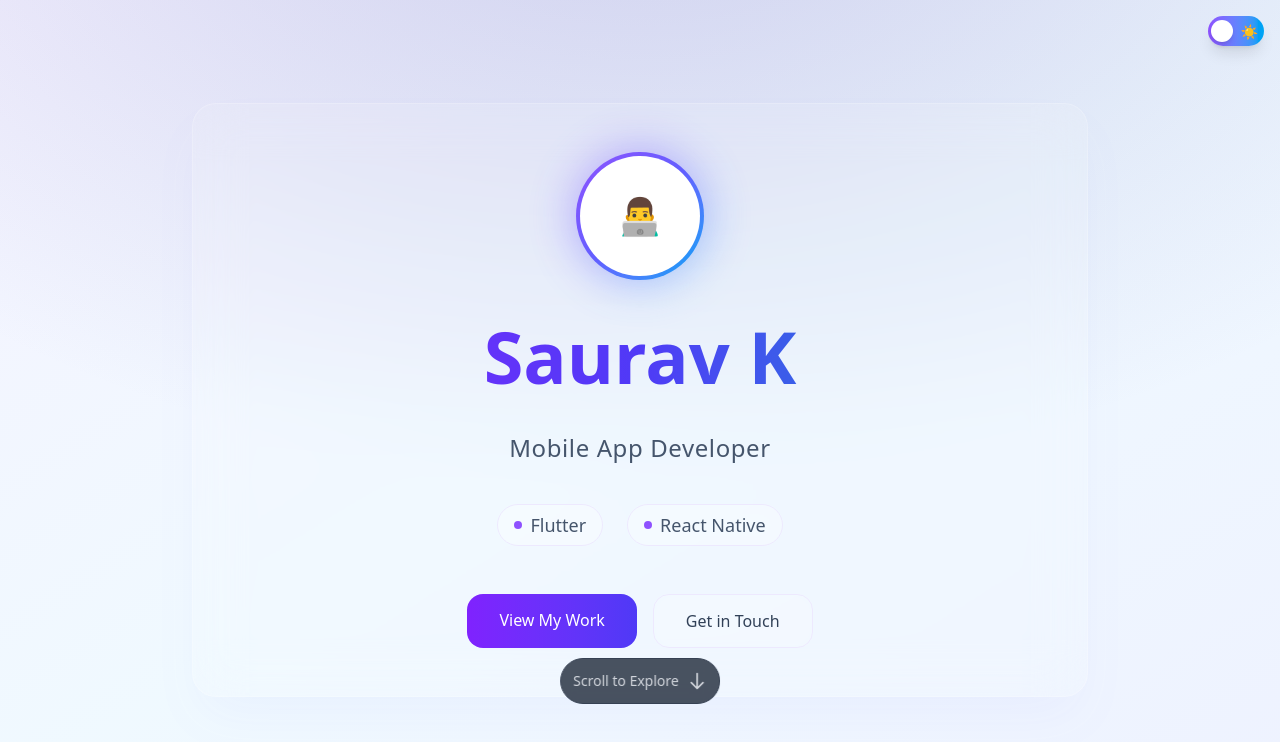
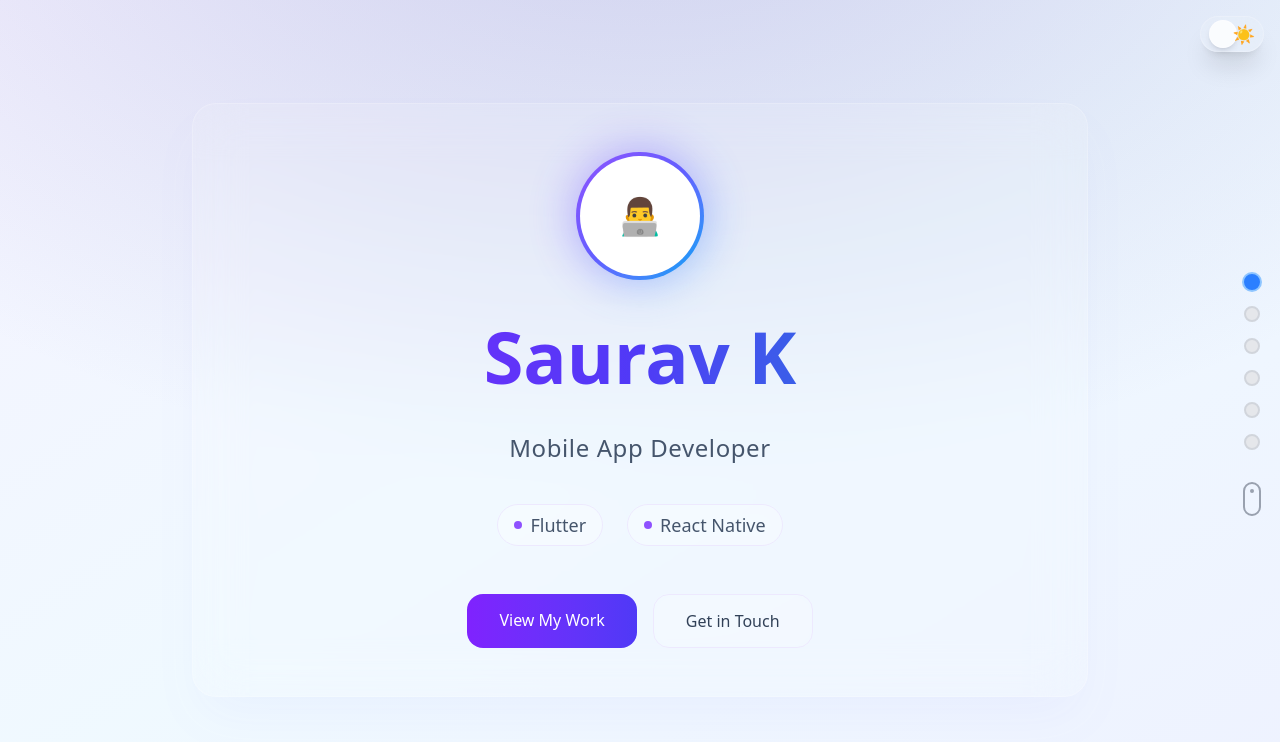
Before and after one commit to sauravkoduvalli/saurav_portfolio, a React (Vite) app: page / in a window 1280 px wide. Shown: the top 742 px of the page. Built offline with nearby package versions, Linux system fonts and the light colour scheme.

Commit message:
refactor: restructure theme context and improve ThemeToggle component with responsive design and animations

```diff
--- a/src/components/ThemeToggle.tsx
+++ b/src/components/ThemeToggle.tsx
@@ -1,36 +1,54 @@
-import { useTheme } from '../contexts/ThemeContext';
-import { Switch } from '@headlessui/react';
+import { motion } from 'framer-motion';
+import { useTheme } from '../contexts/useThemeContext';
+
+// Responsive knob positions for mobile and desktop
+const getKnobX = (isDark: boolean) => {
+  if (typeof window !== 'undefined') {
+    if (window.innerWidth < 640) {
+      return isDark ? 20 : 0; // mobile/tablet
+    }
+  }
+  return isDark ? 24 : 0; // desktop (adjusted from 30 to 24)
+};
 
 export default function ThemeToggle() {
   const { theme, toggleTheme } = useTheme();
   const isDark = theme === 'dark';
 
   return (
-    <div className="relative">
-      <Switch
-        checked={isDark}
-        onChange={toggleTheme}
-        className={`${
-          isDark
-            ? 'bg-gradient-to-r from-violet-600 to-sky-600 dark:from-violet-500 dark:to-sky-500'
-            : 'bg-gradient-to-r from-violet-500 to-sky-500'
-        } relative inline-flex h-[26px] w-[50px] shrink-0 cursor-pointer items-center rounded-full transition-colors duration-300 ease-in-out focus:outline-none focus:ring-2 focus:ring-violet-400 focus:ring-offset-2 shadow-lg backdrop-blur-xl sm:h-[30px] sm:w-[56px]`}
+    <div
+      className="fixed z-50 top-2 right-2 sm:top-4 sm:right-4 flex items-center"
+      aria-label="Toggle theme"
+      role="switch"
+      aria-checked={isDark}
+      tabIndex={0}
+      onKeyDown={e => (e.key === 'Enter' || e.key === ' ') && toggleTheme()}
+    >
+      <button
+        onClick={toggleTheme}
+        className="relative flex items-center w-12 h-7 sm:w-16 sm:h-9 px-1 sm:px-2 rounded-full transition-colors duration-300 focus:outline-none focus:ring-2 focus:ring-violet-400 focus:ring-offset-2 shadow-xl bg-white/10 dark:bg-black/30 backdrop-blur-md border border-white/20 dark:border-black/30 hover:shadow-[0_0_16px_2px_rgba(139,92,246,0.25)] group"
+        aria-label={isDark ? 'Switch to light mode' : 'Switch to dark mode'}
+        title={isDark ? 'Switch to light mode' : 'Switch to dark mode'}
+        style={{ minWidth: 48 }}
       >
-        <span className="sr-only">Toggle theme</span>
-        <span
-          className={`${
-            isDark ? 'translate-x-[24px] sm:translate-x-[28px]' : 'translate-x-[3px]'
-          } pointer-events-none inline-block h-[20px] w-[20px] transform rounded-full bg-white transition-transform duration-300 ease-in-out shadow-md sm:h-[22px] sm:w-[22px]`}
+        {/* Moon icon on the left, only in dark mode, outside the knob */}
+        {isDark && (
+          <span className="z-10 text-base sm:text-lg select-none text-violet-300 mr-auto">🌙</span>
+        )}
+        {/* Sun icon on the right, only in light mode, outside the knob */}
+        {!isDark && (
+          <span className="z-10 text-base sm:text-lg select-none text-yellow-400 ml-auto">☀️</span>
+        )}
+        {/* Toggle knob, slides to the icon */}
+        <motion.span
+          className="absolute top-1/2 left-1 sm:left-2 w-5 h-5 sm:w-7 sm:h-7 rounded-full bg-white/80 dark:bg-zinc-900 shadow-md border border-white/30 dark:border-zinc-800 backdrop-blur-lg -translate-y-1/2"
+          initial={false}
+          animate={{ x: getKnobX(isDark) }}
+          transition={{ type: 'spring', stiffness: 400, damping: 30 }}
         />
-        <span
-          className={`absolute ${
-            isDark ? 'left-[6px]' : 'right-[6px]'
-          } text-[12px] text-white pointer-events-none select-none sm:text-[14px]`}
-          aria-hidden="true"
-        >
-          {isDark ? '🌙' : '☀️'}
-        </span>
-      </Switch>
+        {/* Glow effect on hover */}
+        <span className="absolute inset-0 rounded-full pointer-events-none group-hover:shadow-[0_0_24px_4px_rgba(139,92,246,0.25)] transition-all duration-300" />
+      </button>
     </div>
   );
 }
--- /dev/null
+++ b/src/components/VerticalScrollNav.tsx
@@ -0,0 +1,40 @@
+import React from 'react';
+import type { ReactNode } from 'react';
+
+interface Section {
+  id: string;
+  component: ReactNode;
+}
+
+interface VerticalScrollNavProps {
+  sections: Section[];
+  currentSection: number;
+  onDotClick: (index: number) => void;
+}
+
+const VerticalScrollNav: React.FC<VerticalScrollNavProps> = ({ sections, currentSection, onDotClick }) => (
+  <div className="hidden lg:flex flex-col items-center gap-4 fixed right-4 top-1/2 -translate-y-1/2 z-[200] select-none">
+    {sections.map((section, idx) => (
+      <button
+        key={section.id}
+        aria-label={`Go to section ${idx + 1}`}
+        onClick={() => onDotClick(idx)}
+        className={`transition-all duration-300 w-4 h-4 rounded-full border-2 focus:outline-none
+          ${currentSection === idx
+            ? 'border-blue-500 bg-blue-500 ring-2 ring-blue-300 dark:ring-blue-700'
+            : 'border-gray-300 dark:border-gray-600 bg-gray-200 dark:bg-gray-700 hover:border-blue-400 hover:bg-blue-200 dark:hover:bg-blue-600'}
+        `}
+        tabIndex={0}
+      />
+    ))}
+    {/* Optional mouse icon as scroll hint */}
+    <div className="mt-6 animate-bounce text-gray-400 dark:text-gray-500">
+      <svg width="24" height="36" viewBox="0 0 24 36" fill="none" xmlns="http://www.w3.org/2000/svg">
+        <rect x="4" y="2" width="16" height="32" rx="8" stroke="currentColor" strokeWidth="2" fill="none"/>
+        <circle cx="12" cy="10" r="2" fill="currentColor"/>
+      </svg>
+    </div>
+  </div>
+);
+
+export default VerticalScrollNav;
--- /dev/null
+++ b/src/contexts/theme-context.ts
@@ -0,0 +1,11 @@
+import { createContext } from 'react';
+
+type Theme = 'light' | 'dark';
+
+interface ThemeContextType {
+  theme: Theme;
+  toggleTheme: () => void;
+}
+
+
+export const ThemeContext = createContext<ThemeContextType | undefined>(undefined);
--- /dev/null
+++ b/src/contexts/useThemeContext.tsx
@@ -0,0 +1,10 @@
+import { useContext } from 'react';
+import { ThemeContext }  from './theme-context';
+
+export function useTheme() {
+    const context = useContext(ThemeContext);
+    if (context === undefined) {
+      throw new Error('useTheme must be used within a ThemeProvider');
+    }
+    return context;
+}
--- a/src/layouts/AppLayout.tsx
+++ b/src/layouts/AppLayout.tsx
@@ -1,7 +1,8 @@
-import { useEffect, useState, useRef, useCallback } from 'react';
+import { useEffect, useState, useRef, useCallback, useTransition } from 'react';
 import type { ReactNode } from 'react';
 import { motion, AnimatePresence } from 'framer-motion';
 import ThemeControl from '../components/ThemeControl';
+import VerticalScrollNav from '../components/VerticalScrollNav';
 
 interface Section {
   id: string;
@@ -14,38 +15,9 @@ interface AppLayoutProps {
 
 const AppLayout = ({ sections }: AppLayoutProps) => {
   const [currentSection, setCurrentSection] = useState(0);
-  const [showScrollUp, setShowScrollUp] = useState(false);
+  const [, startTransition] = useTransition();
   const containerRef = useRef<HTMLDivElement>(null);
-  const [isScrolling, setIsScrolling] = useState(false);
   const [touchStart, setTouchStart] = useState(0);
-
-  // Debounced scroll handler
-  const handleScroll = useCallback(() => {
-    const container = containerRef.current;
-    if (!container) return;
-
-    const scrollTop = container.scrollTop;
-    const viewportHeight = container.clientHeight;
-    setShowScrollUp(scrollTop > viewportHeight * 0.3);
-  }, []);
-
-  // Track scroll position for scroll-up button with debounce
-  useEffect(() => {
-    const container = containerRef.current;
-    if (!container) return;
-
-    let timeoutId: number;
-    const debouncedScroll = () => {
-      clearTimeout(timeoutId);
-      timeoutId = window.setTimeout(handleScroll, 100);
-    };
-
-    container.addEventListener('scroll', debouncedScroll, { passive: true });
-    return () => {
-      container.removeEventListener('scroll', debouncedScroll);
-      clearTimeout(timeoutId);
-    };
-  }, [handleScroll]);
 
   // Improved intersection observer
   useEffect(() => {
@@ -54,19 +26,22 @@ const AppLayout = ({ sections }: AppLayoutProps) => {
 
     const observer = new IntersectionObserver(
       (entries) => {
-        if (isScrolling) return;
-
+        // Find the entry with the highest intersection ratio
+        let maxRatio = 0;
+        let maxIndex = 0;
         entries.forEach((entry) => {
-          if (entry.isIntersecting && entry.intersectionRatio > 0.5) {
-            const index = sections.findIndex((s) => s.id === entry.target.id);
-            setCurrentSection(index);
+          const index = sections.findIndex((s) => s.id === entry.target.id);
+          if (entry.intersectionRatio > maxRatio) {
+            maxRatio = entry.intersectionRatio;
+            maxIndex = index;
           }
         });
+        startTransition(() => setCurrentSection(maxIndex));
       },
       {
         root: container,
-        threshold: [0.2, 0.5, 0.8],
-        rootMargin: '-10% 0px'
+        threshold: [0.5], // Only trigger when at least half is visible
+        // rootMargin removed for more accurate detection
       }
     );
 
@@ -74,28 +49,29 @@ const AppLayout = ({ sections }: AppLayoutProps) => {
     sectionElements.forEach((section) => observer.observe(section));
 
     return () => observer.disconnect();
-  }, [sections, isScrolling]);
+  }, [sections, startTransition]);
 
   // Smooth scroll implementation
   const scrollToSection = useCallback((index: number) => {
-    setIsScrolling(true);
     const container = containerRef.current;
     if (!container) return;
 
     const sectionElement = container.querySelector(`#${sections[index].id}`);
     if (sectionElement) {
-      const targetPosition = (sectionElement as HTMLElement).getBoundingClientRect().top + container.scrollTop;
-
+      // Use offsetTop relative to the scroll container for accurate scrolling
+      const targetPosition = (sectionElement as HTMLElement).offsetTop;
       container.scrollTo({
         top: targetPosition,
         behavior: 'smooth'
       });
-
-      setCurrentSection(index);
-
-      // Clear the isScrolling flag after animation completes
-      const clearScrollFlag = () => setIsScrolling(false);
-      setTimeout(clearScrollFlag, 1000);
+      startTransition(() => setCurrentSection(index));
+    } else if (index === 0) {
+      // Fallback: scroll to top if first section
+      container.scrollTo({
+        top: 0,
+        behavior: 'smooth'
+      });
+      startTransition(() => setCurrentSection(0));
     }
   }, [sections]);
 
@@ -120,49 +96,11 @@ const AppLayout = ({ sections }: AppLayoutProps) => {
     }
   };
 
-  const ScrollButton = ({ direction, onClick, show = true }: { direction: 'up' | 'down', onClick: () => void, show?: boolean }) => (
-    <AnimatePresence>
-      {show && (
-        <motion.button
-          initial={{ opacity: 0, y: direction === 'up' ? 20 : -20 }}
-          animate={{ opacity: 1, y: 0 }}
-          exit={{ opacity: 0, y: direction === 'up' ? 20 : -20 }}
-          onClick={(e) => {
-            e.preventDefault();
-            e.stopPropagation();
-            onClick();
-          }}
-          className={`fixed ${direction === 'up' ? 'bottom-8' : 'bottom-24'} left-1/2 transform -translate-x-1/2 z-[100]
-            bg-gray-800/80 backdrop-blur-sm p-3 rounded-full border border-gray-700
-            hover:bg-gray-800/90 hover:border-gray-600 transition-all duration-200
-            focus:outline-none focus:ring-2 focus:ring-blue-500 focus:ring-opacity-50
-            active:scale-95 cursor-pointer select-none
-            flex items-center gap-2 text-gray-300 hover:text-white`}
-          style={{ touchAction: 'manipulation' }}
-        >
-          {direction === 'up' ? (
-            <>
-              <svg className="w-5 h-5 rotate-180" fill="none" stroke="currentColor" viewBox="0 0 24 24">
-                <path strokeLinecap="round" strokeLinejoin="round" strokeWidth={2} d="M19 14l-7 7m0 0l-7-7m7 7V3" />
-              </svg>
-              <span className="text-sm">Back to Top</span>
-            </>
-          ) : (
-            <>
-              <span className="text-sm">Scroll to Explore</span>
-              <svg className="w-5 h-5" fill="none" stroke="currentColor" viewBox="0 0 24 24">
-                <path strokeLinecap="round" strokeLinejoin="round" strokeWidth={2} d="M19 14l-7 7m0 0l-7-7m7 7V3" />
-              </svg>
-            </>
-          )}
-        </motion.button>
-      )}
-    </AnimatePresence>
-  );
-
   return (
     <div className="relative h-screen w-screen overflow-hidden bg-background-light dark:bg-background-dark text-text-light dark:text-text-dark transition-colors duration-300">
       <ThemeControl />
+      {/* Vertical navigation dots */}
+      <VerticalScrollNav sections={sections} currentSection={currentSection} onDotClick={scrollToSection} />
       <div
         ref={containerRef}
         onTouchStart={(e) => {
@@ -185,7 +123,7 @@ const AppLayout = ({ sections }: AppLayoutProps) => {
         }}
       >
         <AnimatePresence mode="wait">
-          {sections.map((section, index) => (
+          {sections.map((section) => (
             <motion.section
               key={section.id}
               id={section.id}
@@ -197,24 +135,6 @@ const AppLayout = ({ sections }: AppLayoutProps) => {
               viewport={{ once: true, margin: "-20%" }}
             >
               {section.component}
-
-              {/* Show scroll buttons with improved positioning and logic */}
-              {index === 0 && (
-                <ScrollButton
-                  direction="down"
-                  onClick={() => {
-                    const nextSection = sections[1];
-                    if (nextSection) {
-                      setIsScrolling(true);
-                      scrollToSection(1);
-                    }
-                  }}
-                  show={true}
-                />
-              )}
-              {showScrollUp && index === currentSection && index !== 0 && (
-                <ScrollButton direction="up" onClick={() => scrollToSection(0)} show={true} />
-              )}
             </motion.section>
           ))}
         </AnimatePresence>
```
Also changed, not shown: src/contexts/ThemeContext.tsx (+3 -19 lines).
